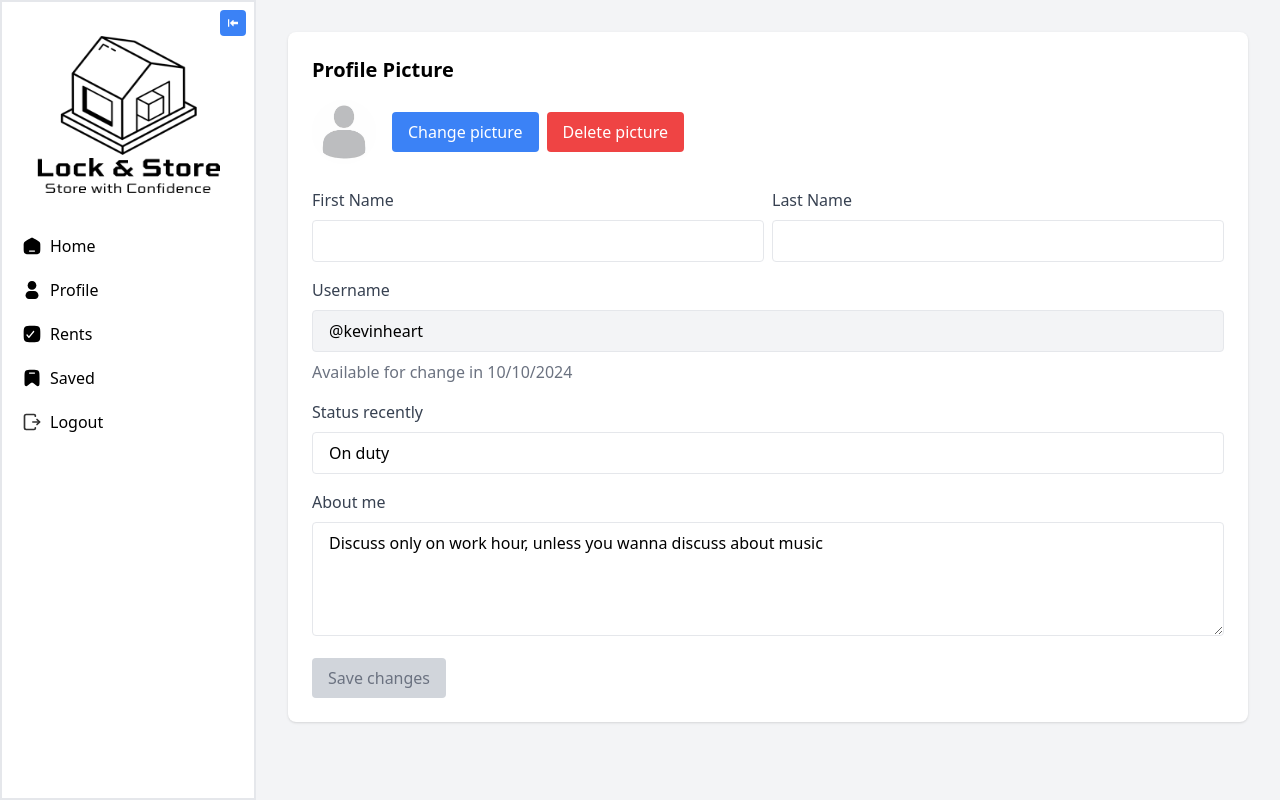
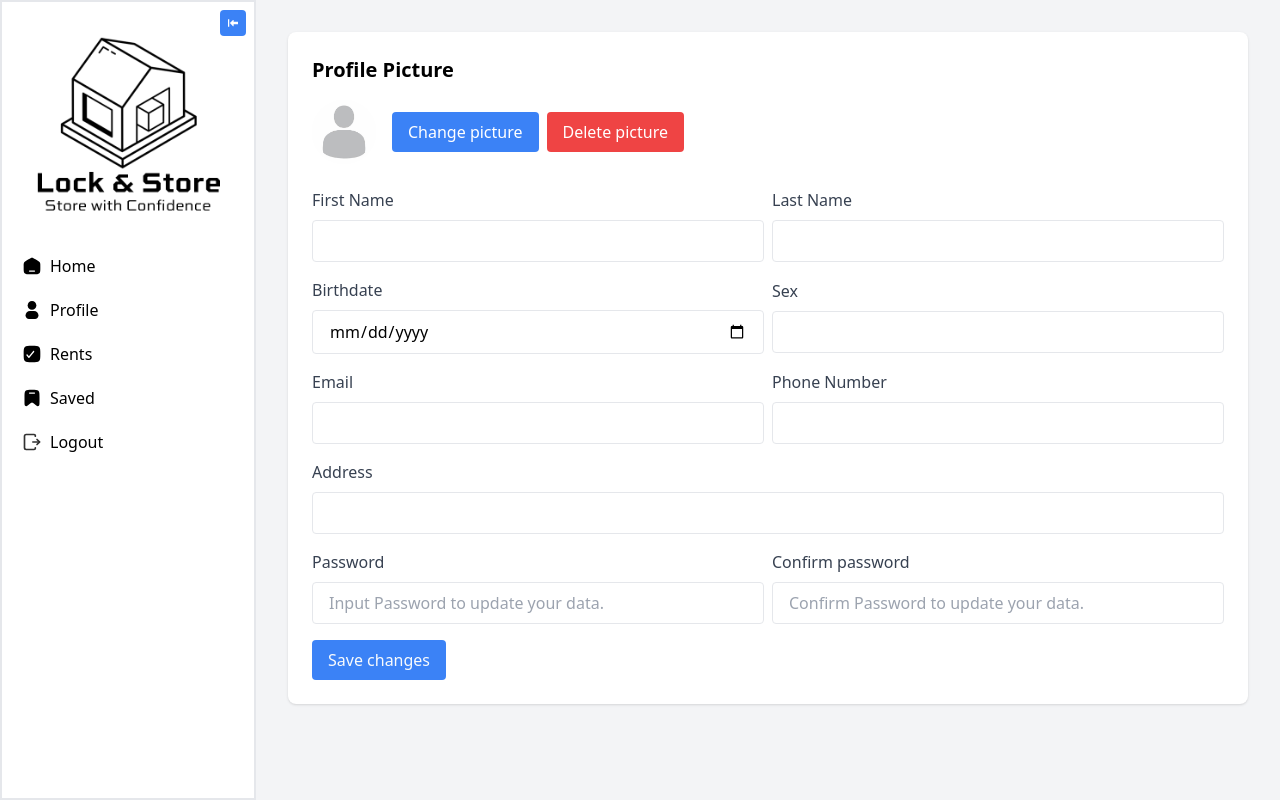
Before and after one commit to Juben00/Storage-Unit-Rental-System, a PHP site: page /profile.php?userId=1 in a window 1280 px wide. Run offline with PHP 8.4, Linux system fonts and the light colour scheme; data comes from the database, SQL or seed files in the repository; data that the repository does not hold is empty.

Commit message:
hasyt pwede na yan

```diff
--- a/output.css
+++ b/output.css
@@ -1485,6 +1485,11 @@ video {
   color: rgb(250 204 21 / var(--tw-text-opacity));
 }
 
+.text-slate-50 {
+  --tw-text-opacity: 1;
+  color: rgb(248 250 252 / var(--tw-text-opacity));
+}
+
 .underline {
   text-decoration-line: underline;
 }
--- a/profile.php
+++ b/profile.php
@@ -55,7 +55,7 @@ $profile = $customerObj->getUserInfo($id);
 <body class="bg-gray-100">
     <div class="flex h-screen">
         <!-- Sidebar -->
-        <div class="w-1/5 bg-white sm:p-4 border-2 flex flex-col relative " id="sidebar">
+        <div class="w-1/5 bg-white sm:p-4 border-2 flex flex-col relative" id="sidebar">
             <button class="text-white z-50 bg-blue-500 p-2 rounded absolute top-2 right-2" id="toggle-button"
                 onclick="toggleSidebar()">
                 <span class="toggle-text">
@@ -71,8 +71,7 @@ $profile = $customerObj->getUserInfo($id);
                     </svg>
                 </span>
             </button>
-            <img src="./images/logo black transparent with name.png"
-                class="h-[100px] mt-10 lg:mt-0 lg:h-[200px] w-auto relative mb-2" id="logo" />
+            <img src="./images/logo black transparent with name.png" class=" w-auto relative mb-2" id="logo" />
 
             <div class="" id="proflinks">
                 <ul>
@@ -178,21 +177,50 @@ $profile = $customerObj->getUserInfo($id);
                                 value="<?php echo htmlentities($profile['lastname']) ?>" />
                         </span>
                     </div>
-                    <div class="mb-4">
-                        <label class="block text-gray-700 mb-2"> Username </label>
-                        <input class="w-full border rounded px-4 py-2 bg-gray-100" readonly="" type="text"
-                            value="@kevinheart" />
-                        <p class="text-gray-500 mt-2"> Available for change in 10/10/2024 </p>
+                    <div class="mb-4 flex items-center gap-2">
+                        <span class="w-full">
+                            <label class="block text-gray-700 mb-2"> Birthdate </label>
+                            <input class="w-full border rounded px-4 py-2" type="date"
+                                value="<?php echo htmlentities($profile['birthdate']) ?>" />
+                        </span>
+                        <span class="w-full">
+                            <label class="block text-gray-700 mb-2"> Sex </label>
+                            <input class="w-full border rounded px-4 py-2" type="text"
+                                value="<?php echo htmlentities($profile['sex']) ?>" />
+                        </span>
+                    </div>
+                    <div class="mb-4 flex items-center gap-2">
+                        <span class="w-full">
+                            <label class="block text-gray-700 mb-2"> Email </label>
+                            <input class="w-full border rounded px-4 py-2 " type="text"
+                                value="<?php echo htmlentities($profile['email']) ?>" />
+                        </span>
+                        <span class="w-full">
+                            <label class="block text-gray-700 mb-2"> Phone Number</label>
+                            <input class="w-full border rounded px-4 py-2" type="text"
+                                value="<?php echo htmlentities($profile['phone']) ?>" />
+                        </span>
                     </div>
                     <div class="mb-4">
-                        <label class="block text-gray-700 mb-2"> Status recently </label>
-                        <input class="w-full border rounded px-4 py-2" type="text" value="On duty" />
+                        <label class="block text-gray-700 mb-2">
+                            Address
+                        </label>
+                        <input class="w-full border rounded px-4 py-2 " type="text"
+                            value="<?php echo htmlentities($profile['address']) ?>" />
                     </div>
-                    <div class="mb-4"> <label class="block text-gray-700 mb-2"> About me </label>
-                        <textarea class="w-full border rounded px-4 py-2"
-                            rows="4">Discuss only on work hour, unless you wanna discuss about music</textarea>
+                    <div class="mb-4 flex items-center gap-2">
+                        <span class="w-full">
+                            <label class="block text-gray-700 mb-2"> Password </label>
+                            <input class="w-full border rounded px-4 py-2 " type="password"
+                                placeholder="Input Password to update your data." />
+                        </span>
+                        <span class="w-full">
+                            <label class="block text-gray-700 mb-2"> Confirm password </label>
+                            <input class="w-full border rounded px-4 py-2" type="password"
+                                placeholder="Confirm Password to update your data." />
+                        </span>
                     </div>
-                    <button class="bg-gray-300 text-gray-500 px-4 py-2 rounded" disabled=""> Save changes </button>
+                    <button class="bg-blue-500 text-slate-50 px-4 py-2 rounded"> Save changes </button>
                 </div>
             </div>
 
```
